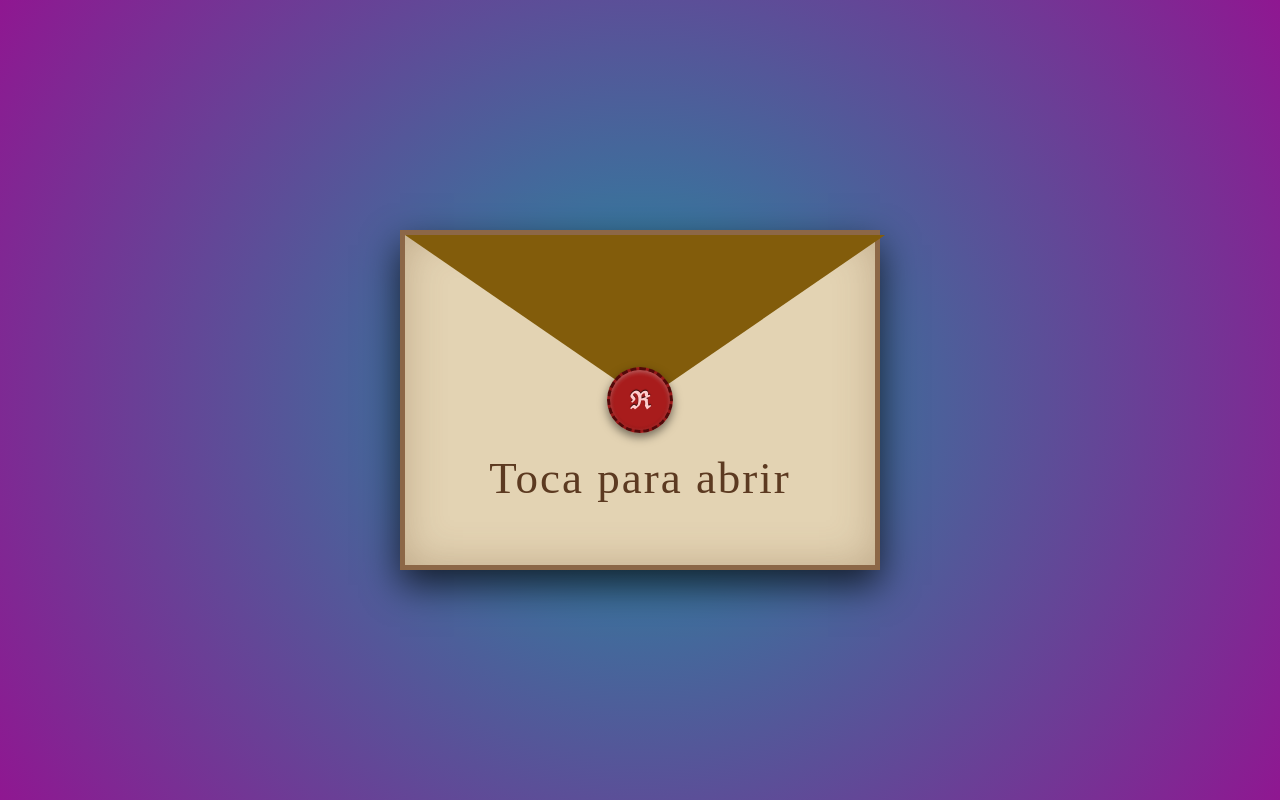
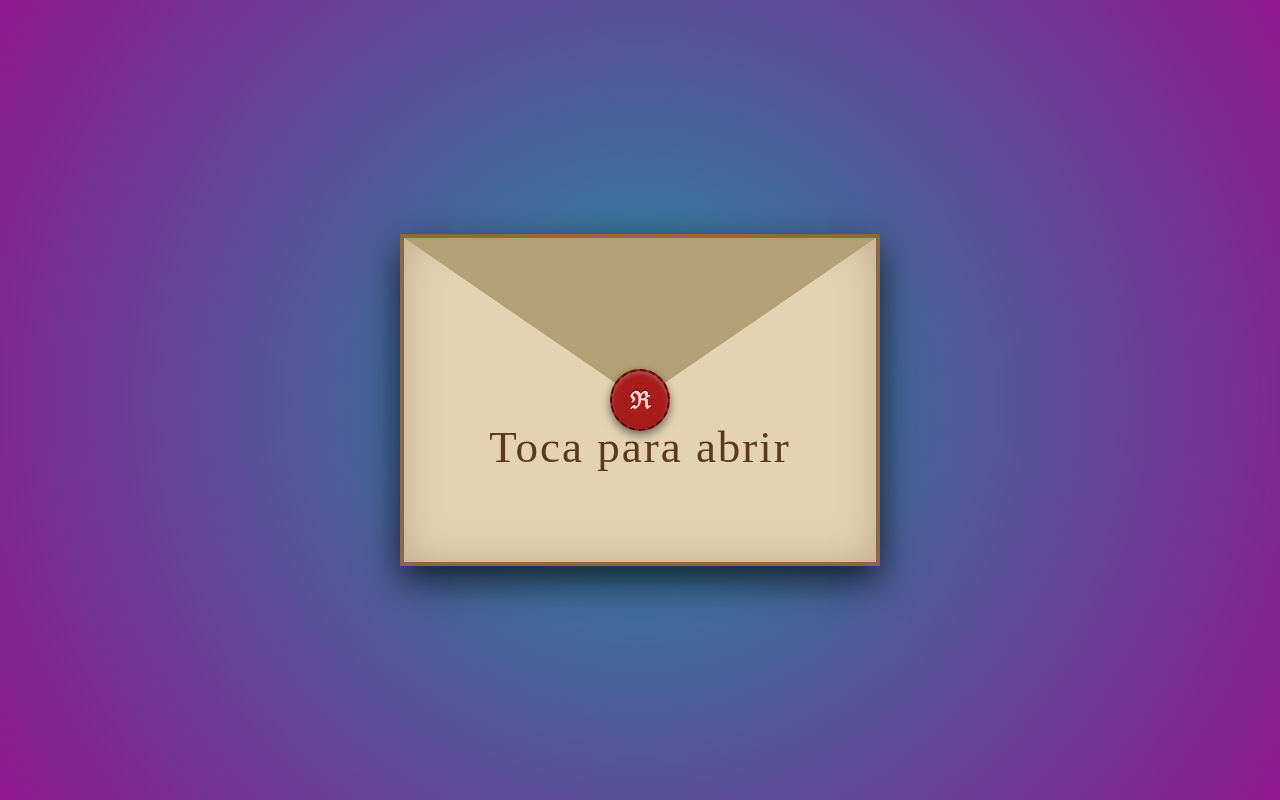
Before and after one commit to Mateo-company/Rabanito, a plain HTML site: page index.html in a window 1280 px wide. Drawn offline with Linux system fonts and the light colour scheme; a web font is replaced by a local one.

Commit message:
Update index.html

```diff
--- a/index.html
+++ b/index.html
@@ -29,7 +29,7 @@
             overflow-x: hidden;
         }
 
-        /* Contenedor principal de la carta (Responsivo con escala automática) */
+        /* Contenedor del sobre que se ajusta al 100% del ancho del div contenedor */
         .envelope-wrapper {
             width: 100%;
             max-width: 480px;
@@ -40,19 +40,17 @@
 
         .envelope-container {
             position: relative;
-            width: 480px;
-            height: 330px;
+            width: 100%;
+            /* Mantiene la proporción de aspecto original (480x330) de forma automática */
+            aspect-ratio: 480 / 330;
             background: var(--pergamino-oscuro);
             box-shadow: 0 15px 35px rgba(0, 0, 0, 0.7), inset 0 0 40px rgba(112, 75, 42, 0.3);
-            border: 5px solid #8c6747;
+            border: 4px solid #8c6747;
             display: flex;
             justify-content: center;
             align-items: center;
             cursor: pointer;
             transition: all 0.8s cubic-bezier(0.4, 0, 0.2, 1);
-            /* Hace que el sobre sereduzca proporcionalmente si la pantalla es menor a 480px */
-            transform: scale(var(--env-scale, 1));
-            transform-origin: center;
         }
 
         .envelope-container.open {
@@ -62,23 +60,45 @@
             position: absolute;
         }
 
+        /* Solapa adaptada con porcentajes para que llene el 100% del ancho del div */
         .envelope-flap {
             position: absolute;
             top: 0;
             left: 0;
             width: 0;
             height: 0;
-            border-left: 240px solid transparent;
-            border-right: 240px solid transparent;
-            border-top: 165px solid #825c0b;
+            border-left: 50vw solid transparent; /* Se adapta al ancho de pantalla/div */
+            border-right: 50vw solid transparent;
+            border-top: calc(480px * 0.344) solid #825c0b; /* Proporción basada en el alto original */
             transform-origin: top;
             transition: transform 0.6s ease;
+            max-border-left: 240px;
+        }
+
+        /* Truco responsivo alternativo para la solapa por porcentaje exacto del contenedor */
+        .envelope-container {
+            overflow: hidden; /* Oculta lo que sobrepase el contenedor flexible */
+        }
+
+        .envelope-flap {
+            position: absolute;
+            top: 0;
+            left: 0;
+            width: 100%;
+            height: 50%;
+            background-color: #b4a076;
+            clip-path: polygon(0 0, 50% 100%, 100% 0); /* Dibuja el triángulo perfecto sin importar el ancho del div */
+            transform-origin: top;
+            transition: transform 0.6s ease;
+            border: none;
         }
 
         .wax-seal {
             position: absolute;
-            width: 60px;
-            height: 60px;
+            width: 12%;
+            height: 18%;
+            min-width: 40px;
+            min-height: 40px;
             background: radial-gradient(circle, var(--sello-cera) 60%, var(--sello-cera-oscuro) 100%);
             border-radius: 50%;
             box-shadow: 0 4px 10px rgba(0,0,0,0.5), inset 0 2px 4px rgba(255,255,255,0.3);
@@ -88,10 +108,10 @@
             color: #ffcccc;
             font-family: 'Cinzel', serif;
             font-weight: bold;
-            font-size: 24px;
+            font-size: clamp(16px, 4vw, 24px);
             text-shadow: 0 -1px 1px rgba(0,0,0,0.8);
             z-index: 10;
-            border: 3px dashed #520909;
+            border: 2px dashed #520909;
             transition: transform 0.3s;
         }
 
@@ -101,13 +121,15 @@
 
         .envelope-text {
             font-family: 'IM Fell English SC', serif;
-            font-size: 45px;
+            font-size: clamp(24px, 7vw, 45px);
             letter-spacing: 2px;
             color: #5c3a21;
-            margin-top: 155px;
+            margin-top: 20%;
             text-align: center;
             z-index: 5;
             width: 100%;
+            padding: 0 10px;
+            box-sizing: border-box;
         }
 
         /* Contenedor de la Presentación (Diapositivas) */
@@ -168,7 +190,7 @@
 
         h2 {
             font-family: 'Cinzel', serif;
-            font-size: clamp(22px, 5vw, 28px);
+            font-size: clamp(20px, 5vw, 28px);
             color: #3b220c;
             border-bottom: 2px solid #8c6747;
             padding-bottom: 8px;
@@ -177,7 +199,7 @@
         }
 
         p {
-            font-size: clamp(15px, 3.8vw, 18px);
+            font-size: clamp(14px, 3.5vw, 18px);
             line-height: 1.6;
             color: #4a321a;
             max-width: 600px;
@@ -187,7 +209,7 @@
             padding: 0 5px;
         }
 
-        /* Controles de navegación adaptados */
+        /* Controles de navegación */
         .controls {
             display: flex;
             justify-content: space-between;
@@ -225,9 +247,7 @@
 </head>
 <body>
 
-    <!-- Contenedor externo para escalar el sobre en celulares -->
     <div class="envelope-wrapper">
-        <!-- Carta Cerrada (Estado Inicial) -->
         <div class="envelope-container" id="envelope" onclick="openLetter()">
             <div class="envelope-flap"></div>
             <div class="wax-seal">ℜ</div>
@@ -235,37 +255,30 @@
         </div>
     </div>
 
-    <!-- Presentación (Diapositivas) -->
     <div class="presentation" id="presentation">
         <div class="slides-wrapper">
-            <!-- Diapositiva 1 -->
             <div class="slide active-slide">
                 <h2>𝓗𝓸𝓵𝓪 𝓡𝓪𝓫𝓪𝓷𝓲𝓽𝓸</h2>
                 <p>𝓦𝓸𝓵𝓪𝓹, 𝓱𝓸𝔂 𝓮𝓼 𝓽𝓾 𝓬𝓾𝓶𝓹𝓵𝓮 𝔂 𝓽𝓮 𝓺𝓾𝓮𝓻í𝓪 𝓭𝓪𝓻 𝓾𝓷 𝓹𝓮𝓺𝓾𝓮ñ𝓸 𝓻𝓮𝓰𝓪𝓵𝓲𝓽𝓸, 𝓹𝓸𝓻 𝓮𝓼𝓸 𝓶𝓲𝓼𝓶𝓸 𝓭𝓮 𝓽𝓾 𝓬𝓾𝓶𝓹𝓵𝓮 𝔂 𝓹𝓸𝓻𝓺𝓾𝓮 𝓪𝓹𝓮𝓷𝓪𝓼 𝓵𝓵𝓮𝓿𝓪𝓶𝓸𝓼 𝓾𝓷 𝓪ñ𝓸 𝓱𝓪𝓫𝓵𝓪𝓷𝓭𝓸, 𝔂 𝓼𝓲𝓶𝓹𝓵𝓮𝓶𝓮𝓷𝓽𝓮 𝓽𝓮 𝓺𝓾𝓲𝓮𝓻𝓸 𝓶𝓾𝓬𝓱𝓸, 𝓸𝓳𝓪𝓵𝓪 𝓽𝓮 𝓵𝓪 𝓹𝓪𝓼𝓮𝓼 𝓶𝓾𝔂 𝓫𝓲𝓮𝓷 𝔂 𝓽𝓸𝓭𝓸, 𝓵𝓪 𝓿𝓮𝓻𝓭𝓪𝓭 𝓷𝓸 𝓼𝓸𝔂 𝓫𝓾𝓮𝓷𝓸 𝓭𝓲𝓬𝓲𝓮𝓷𝓭𝓸 𝓹𝓪𝓵𝓪𝓫𝓻𝓪𝓼 𝓹𝓪𝓻𝓪 𝓮𝓼𝓽𝓮 𝓽𝓲𝓹𝓸 𝓭𝓮 𝓬𝓸𝓼𝓪𝓼 𝓹𝓮𝓻𝓸 𝓫𝓷𝓸𝓹, 𝓶𝓾𝔂 𝓰𝓾𝓭 𝓺𝓾𝓮 𝔂𝓪 𝓽𝓲𝓮𝓷𝓮𝓼 𝓾𝓷 𝓪ñ𝓲𝓽𝓸 𝓶á𝓼 𝔂 𝓹𝓸𝓼 𝓪𝓳𝓪𝓵𝓪 𝓽𝓮𝓷𝓰𝓪𝓶𝓸𝓼 𝓶𝓪𝓼 𝓪ñ𝓸𝓼 𝓼𝓲𝓮𝓷𝓭𝓸 𝓯𝓻𝓲𝓮𝓷𝓭𝓼</p>
             </div>
-            <!-- Diapositiva 2 -->
             <div class="slide">
                 <h2>𝓣𝓮 𝓺𝓾𝓲𝓮𝓻𝓸 𝓶𝓾𝓬𝓱𝓸</h2>
                 <p>Nuestra misión principal radica en rescatar las ideas clásicas y unirlas con la innovación de los tiempos modernos.</p>
             </div>
-            <!-- Diapositiva 3 -->
             <div class="slide">
                 <h2>III. Contexto Histórico</h2>
                 <p>Las bases sobre las cuales construimos nuestro presente están firmemente arraigadas en la experiencia y el estudio constante.</p>
             </div>
-            <!-- Diapositiva 4 -->
             <div class="slide">
                 <h2>IV. Análisis de Situación</h2>
                 <p>Examinando los detalles minuciosos del entorno, podemos advertir tanto los retos como las oportunidades venideras.</p>
             </div>
-            <!-- Diapositiva 5 -->
             <div class="slide">
                 <h2>V. Estrategia Principal</h2>
                 <p>Trazamos un mapa de ruta preciso, sellado con convicción, para garantizar el éxito de nuestra travesía.</p>
             </div>
         </div>
 
-        <!-- Controles de la presentación -->
         <div class="controls">
             <button class="nav-btn" onclick="changeSlide(-1)">← Anterior</button>
             <span class="slide-counter" id="counter">Página 1 de 5</span>
@@ -277,21 +290,6 @@
         let currentSlide = 0;
         const slides = document.querySelectorAll('.slide');
         const totalSlides = slides.length;
-
-        // Script para ajustar automáticamente el tamaño del sobre si la pantalla es muy estrecha
-        function ajustarEscalaSobre() {
-            const container = document.getElementById('envelope');
-            const screenWidth = window.innerWidth;
-            if (screenWidth < 500) {
-                let scale = (screenWidth - 30) / 480;
-                container.style.setProperty('--env-scale', scale);
-            } else {
-                container.style.setProperty('--env-scale', 1);
-            }
-        }
-
-        window.addEventListener('resize', ajustarEscalaSobre);
-        window.addEventListener('DOMContentLoaded', ajustarEscalaSobre);
 
         function openLetter() {
             const envelope = document.getElementById('envelope');
```
